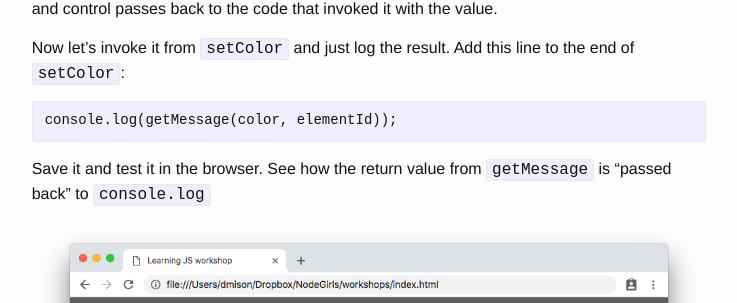
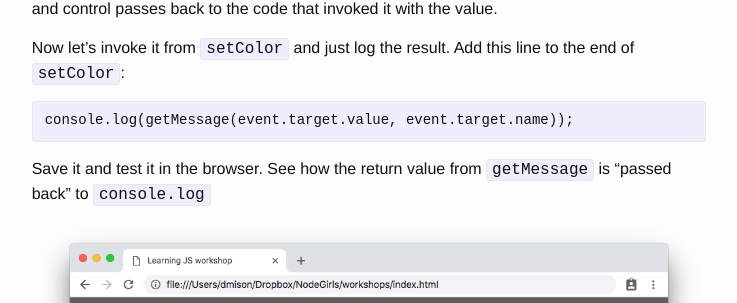
Before and after one commit to muses-code-js/learn-js, a Jekyll site: the page built from _steps/step7-functions.markdown, in a window 1280 px wide and 900 px high, scrolled down 6759 px. Shown: the part 148-451 px from the top of the window, without its empty margins (385-1122 px from the left). Built offline with Jekyll 4.4.1, drawn with Linux system fonts in a browser that asks for light colours; nearby versions of some CDN libraries.

Commit message:
Fix error in example text
Reviewed and approved by a mentor

````diff
--- a/_steps/step7-functions.markdown
+++ b/_steps/step7-functions.markdown
@@ -229,7 +229,7 @@ When the function encounters the `return` keyword, the function stops running im
 Now let's invoke it from `setColor` and just log the result.  Add this line to the end of `setColor`:
 
 ```Javascript
-console.log(getMessage(color, elementId));
+console.log(getMessage(event.target.value, event.target.name));
 ```
 
 Save it and test it in the browser.  See how the return value from `getMessage` is “passed back” to `console.log`
````
